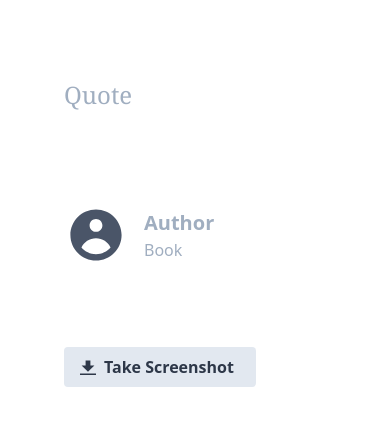
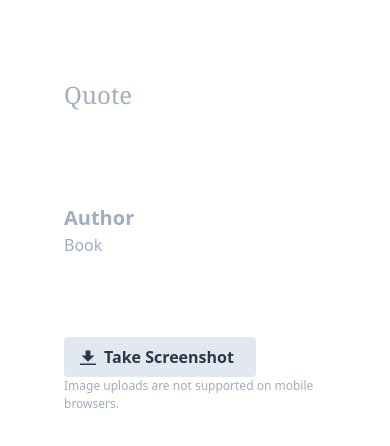
Before and after one commit to shime/kuote, a website built with webpack: page src/index.html in a window 390 px wide. Shown: the part 212-658 px from the top of the page. Built offline with nearby package versions, Linux system fonts and the light colour scheme; some packages are replaced by stand-ins of ours.

Commit message:
Disable uploading images in mobile

```diff
--- a/src/index.html
+++ b/src/index.html
@@ -15,7 +15,7 @@
 
     <div class="mt-12 relative flex justify-between items-start w-full z-20 self-center">
       <div class="flex items-start">
-        <div class="upload-btn-wrapper">
+        <div class="hidden md:inline-block upload-btn-wrapper">
           <img data-js-author-portrait data-html2canvas-ignore class="self-start rounded-full w-16 h-16 mr-4" src='/public/user.svg' alt='' />
           <input type="file" name="myfile" data-js-portrait-uploader onchange="upload()" />
         </div>
@@ -32,6 +32,7 @@
     <svg class="fill-current w-4 h-4 mr-2" xmlns="http://www.w3.org/2000/svg" viewBox="0 0 20 20"><path d="M13 8V2H7v6H2l8 8 8-8h-5zM0 18h20v2H0v-2z"/></svg>
     <span>Take Screenshot</span>
   </button>
+  <span class="md:hidden ml-8 text-xs text-gray-500">Image uploads are not supported on mobile browsers.</span>
 
   </div>
 
--- a/src/styles/index.scss
+++ b/src/styles/index.scss
@@ -5,7 +5,6 @@
 .upload-btn-wrapper {
   position: relative;
   overflow: hidden;
-  display: inline-block;
 }
 
 .btn {
```
Also changed, not shown: docs/index.html (+1 -1 lines), docs/bundle.css, 5 other files.
